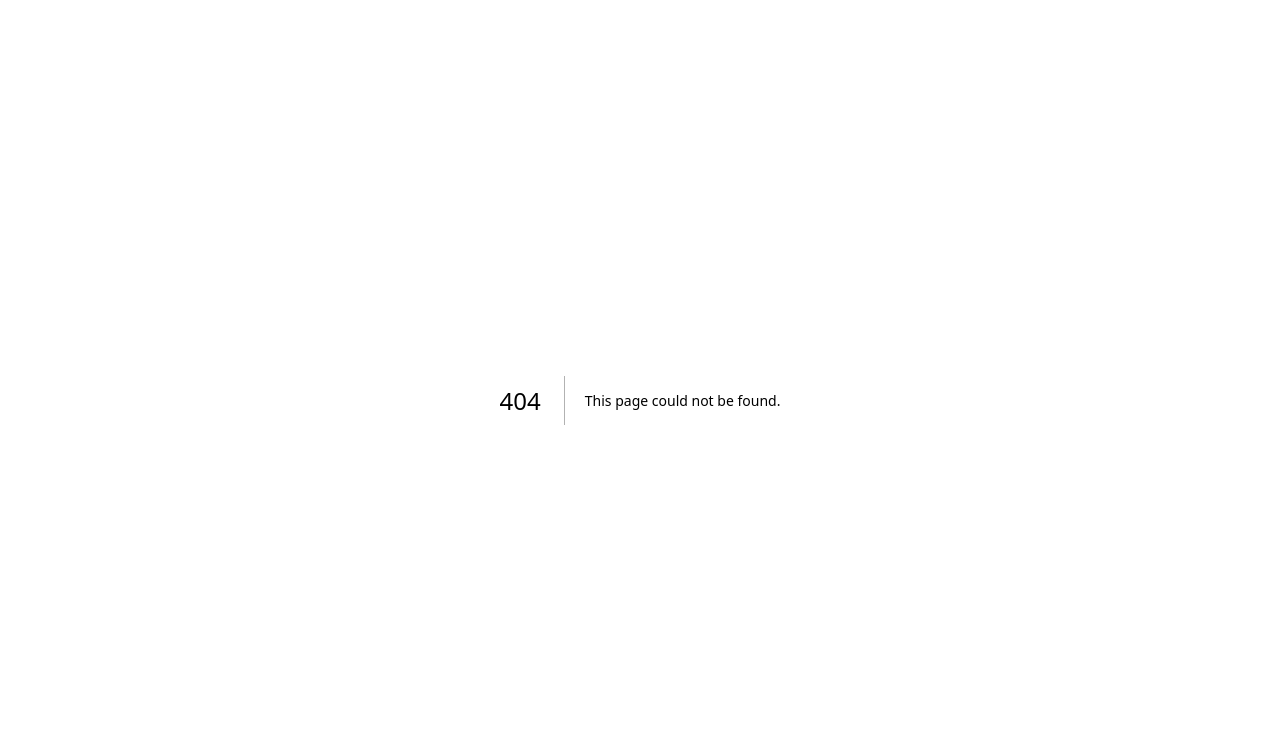
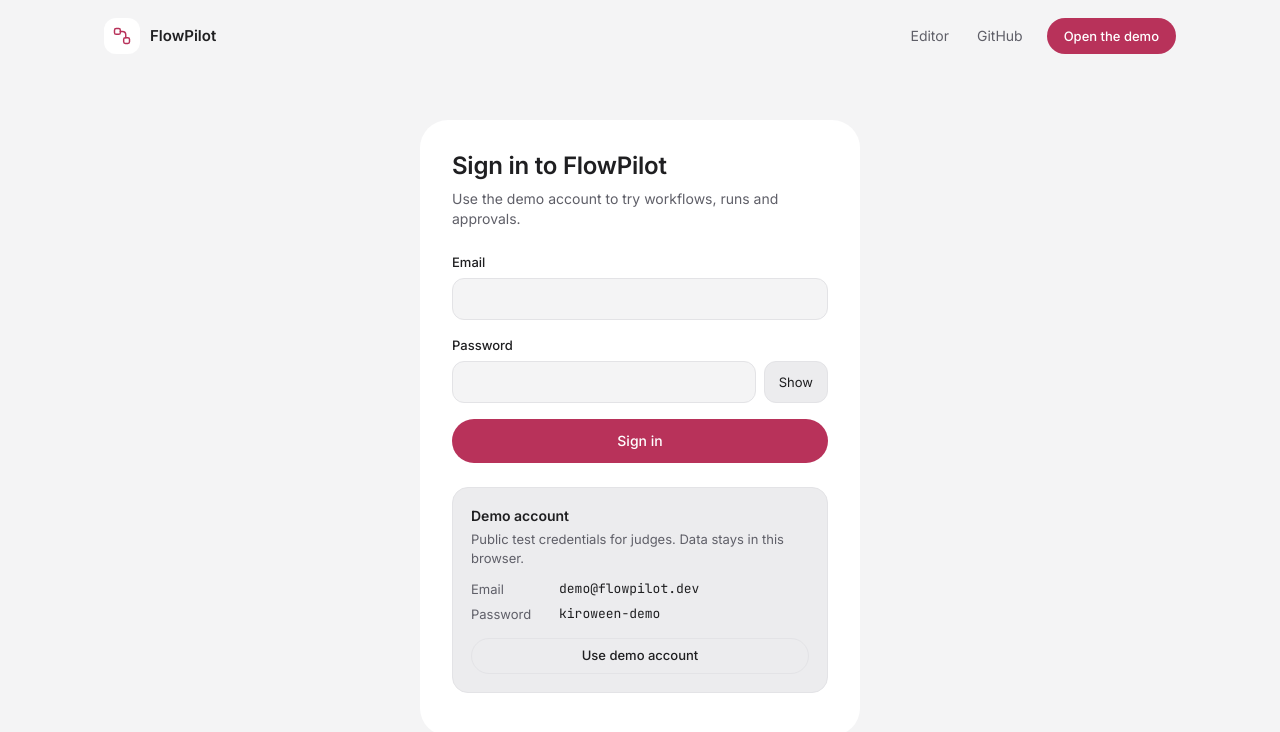
Before and after one commit to Hamzahzahh09/FlowPilot, a Next.js app in the folder apps/web/: page /login in a window 1280 px wide. Before the commit this address had no page. Shown: the top 732 px of the page. Built offline with nearby package versions, Linux system fonts and the light colour scheme.

Commit message:
feat(web): add /login with demo account box and fill button
Email and password fields with 12px inputs, inline error in a live region, show/hide password. Redirects to a safeNext target or /workflows.

```diff
--- /dev/null
+++ b/apps/web/app/login/login.module.css
@@ -0,0 +1,36 @@
+.main {
+  display: flex;
+  justify-content: center;
+  padding-block: 48px 64px;
+}
+
+.card {
+  width: 100%;
+  max-width: 440px;
+  padding: 32px;
+  background: var(--surface);
+  border-radius: var(--radius-container);
+}
+
+.title {
+  font-size: 24px;
+  font-weight: 600;
+  line-height: 1.2;
+  letter-spacing: -0.01em;
+}
+
+.lead {
+  margin-top: 8px;
+  color: var(--muted);
+  font-size: 14px;
+}
+
+@media (max-width: 640px) {
+  .main {
+    padding-block: 24px 48px;
+  }
+
+  .card {
+    padding: 24px 20px;
+  }
+}
--- /dev/null
+++ b/apps/web/app/login/page.tsx
@@ -0,0 +1,34 @@
+import type { Metadata } from 'next'
+import { LandingHeader } from '@/components/landing/LandingHeader'
+import landing from '@/components/landing/Landing.module.css'
+import { LoginForm } from '@/components/auth/LoginForm'
+import { safeNext } from '@/lib/auth/demo'
+import styles from './login.module.css'
+
+export const metadata: Metadata = {
+  title: 'Sign in · FlowPilot',
+}
+
+interface LoginPageProps {
+  searchParams: { next?: string | string[] }
+}
+
+export default function LoginPage({ searchParams }: LoginPageProps) {
+  const raw = Array.isArray(searchParams.next) ? searchParams.next[0] : searchParams.next
+  const next = safeNext(raw)
+
+  return (
+    <div className={landing.page}>
+      <header className={landing.container}>
+        <LandingHeader />
+      </header>
+      <main className={`${landing.container} ${styles.main}`}>
+        <div className={styles.card}>
+          <h1 className={styles.title}>Sign in to FlowPilot</h1>
+          <p className={styles.lead}>Use the demo account to try workflows, runs and approvals.</p>
+          <LoginForm next={next} />
+        </div>
+      </main>
+    </div>
+  )
+}
--- /dev/null
+++ b/apps/web/components/auth/LoginForm.module.css
@@ -0,0 +1,80 @@
+.form {
+  display: flex;
+  flex-direction: column;
+  gap: 16px;
+  margin-top: 24px;
+}
+
+.reveal {
+  flex: none;
+  height: 42px;
+  padding: 0 14px;
+  border: 1px solid var(--node-hover);
+  border-radius: var(--radius-input);
+  background: var(--node);
+  font-size: 13px;
+  cursor: pointer;
+}
+
+.reveal:hover {
+  background: var(--node-hover);
+}
+
+.error {
+  color: var(--bad);
+  font-size: 13px;
+}
+
+.error:empty {
+  display: none;
+}
+
+.submit {
+  width: 100%;
+}
+
+.demo {
+  margin-top: 24px;
+  padding: 18px;
+  border: 1px solid var(--node-hover);
+  border-radius: var(--radius-node);
+  background: var(--node);
+}
+
+.demoTitle {
+  font-size: 14px;
+  font-weight: 600;
+}
+
+.demoText {
+  margin-top: 4px;
+  color: var(--muted);
+  font-size: 13px;
+}
+
+.creds {
+  display: grid;
+  gap: 6px;
+  margin-top: 12px;
+}
+
+.creds > div {
+  display: grid;
+  grid-template-columns: 80px minmax(0, 1fr);
+  gap: 8px;
+  font-size: 13px;
+}
+
+.creds dt {
+  color: var(--muted);
+}
+
+.creds dd {
+  font-family: var(--font-mono);
+  overflow-wrap: anywhere;
+}
+
+.useDemo {
+  width: 100%;
+  margin-top: 14px;
+}
--- /dev/null
+++ b/apps/web/components/auth/LoginForm.tsx
@@ -0,0 +1,113 @@
+'use client'
+
+import { useRouter } from 'next/navigation'
+import { useRef, useState, type FormEvent } from 'react'
+import { Button } from '@/components/ui/Button'
+import { TextField } from '@/components/ui/TextField'
+import { DEMO_ACCOUNT, checkCredentials, startSession } from '@/lib/auth/demo'
+import styles from './LoginForm.module.css'
+
+interface LoginFormProps {
+  /** Already validated with safeNext on the server. */
+  next: string
+}
+
+export function LoginForm({ next }: LoginFormProps) {
+  const router = useRouter()
+  const [email, setEmail] = useState('')
+  const [password, setPassword] = useState('')
+  const [showPassword, setShowPassword] = useState(false)
+  const [error, setError] = useState<string | null>(null)
+  const [pending, setPending] = useState(false)
+  const submitRef = useRef<HTMLButtonElement>(null)
+
+  const onSubmit = (event: FormEvent<HTMLFormElement>) => {
+    event.preventDefault()
+    if (!email.trim() || !password) {
+      setError('Enter your email and password.')
+      return
+    }
+    if (!checkCredentials(email, password)) {
+      setError('That email and password do not match the demo account. Use the demo account below.')
+      return
+    }
+    setError(null)
+    setPending(true)
+    startSession()
+    router.replace(next)
+    router.refresh()
+  }
+
+  const fillDemo = () => {
+    setEmail(DEMO_ACCOUNT.email)
+    setPassword(DEMO_ACCOUNT.password)
+    setError(null)
+    // Next step for keyboard users is signing in.
+    submitRef.current?.focus()
+  }
+
+  return (
+    <>
+      <form className={styles.form} onSubmit={onSubmit} noValidate aria-describedby={error ? 'login-error' : undefined}>
+        <TextField
+          label="Email"
+          type="email"
+          name="email"
+          autoComplete="email"
+          inputMode="email"
+          value={email}
+          onChange={(e) => setEmail(e.target.value)}
+          required
+        />
+        <TextField
+          label="Password"
+          type={showPassword ? 'text' : 'password'}
+          name="password"
+          autoComplete="current-password"
+          value={password}
+          onChange={(e) => setPassword(e.target.value)}
+          required
+          trailing={
+            <button
+              type="button"
+              className={styles.reveal}
+              aria-pressed={showPassword}
+              onClick={() => setShowPassword((v) => !v)}
+            >
+              {showPassword ? 'Hide' : 'Show'}
+              <span className="sr-only"> password</span>
+            </button>
+          }
+        />
+
+        <div role="alert" id="login-error" className={styles.error}>
+          {error}
+        </div>
+
+        <Button ref={submitRef} type="submit" variant="primary" size="lg" disabled={pending} className={styles.submit}>
+          {pending ? 'Signing in…' : 'Sign in'}
+        </Button>
+      </form>
+
+      <section className={styles.demo} aria-labelledby="demo-account-title">
+        <h2 id="demo-account-title" className={styles.demoTitle}>
+          Demo account
+        </h2>
+        <p className={styles.demoText}>Public test credentials for judges. Data stays in this browser.</p>
+        <dl className={styles.creds}>
+          <div>
+            <dt>Email</dt>
+            <dd>{DEMO_ACCOUNT.email}</dd>
+          </div>
+          <div>
+            <dt>Password</dt>
+            <dd>{DEMO_ACCOUNT.password}</dd>
+          </div>
+        </dl>
+        <Button onClick={fillDemo} className={styles.useDemo}>
+          Use demo account
+        </Button>
+      </section>
+    </>
+  )
+}
--- a/apps/web/components/ui/Button.tsx
+++ b/apps/web/components/ui/Button.tsx
@@ -1,4 +1,4 @@
-import type { ButtonHTMLAttributes, ReactNode } from 'react'
+import { forwardRef, type ButtonHTMLAttributes, type ReactNode } from 'react'
 import styles from './Button.module.css'
 
 export type ButtonVariant = 'primary' | 'secondary'
@@ -21,19 +21,14 @@ export function buttonClass(
     .join(' ')
 }
 
-export function Button({
-  variant = 'secondary',
-  size = 'md',
-  icon,
-  className,
-  children,
-  type = 'button',
-  ...rest
-}: ButtonProps) {
+export const Button = forwardRef<HTMLButtonElement, ButtonProps>(function Button(
+  { variant = 'secondary', size = 'md', icon, className, children, type = 'button', ...rest },
+  ref,
+) {
   return (
-    <button type={type} className={buttonClass(variant, size, className)} {...rest}>
+    <button ref={ref} type={type} className={buttonClass(variant, size, className)} {...rest}>
       {icon}
       <span>{children}</span>
     </button>
   )
-}
+})
--- /dev/null
+++ b/apps/web/components/ui/TextField.module.css
@@ -0,0 +1,65 @@
+.field {
+  display: flex;
+  flex-direction: column;
+  gap: 6px;
+  min-width: 0;
+}
+
+.label {
+  font-size: 13px;
+  font-weight: 500;
+}
+
+.control {
+  display: flex;
+  gap: 8px;
+  align-items: center;
+}
+
+.input {
+  flex: 1;
+  min-width: 0;
+  height: 42px;
+  padding: 0 14px;
+  border: 1px solid var(--node-hover);
+  border-radius: var(--radius-input);
+  background: var(--bg);
+  color: var(--text);
+  font: inherit;
+  font-size: 14px;
+  transition: border-color 120ms ease;
+}
+
+.input::placeholder {
+  color: var(--muted);
+}
+
+.input:hover {
+  border-color: var(--edge);
+}
+
+.input:focus-visible {
+  border-color: var(--accent);
+  outline: 2px solid var(--accent);
+  outline-offset: 1px;
+}
+
+.input[aria-invalid='true'] {
+  border-color: var(--bad);
+}
+
+.input[readonly] {
+  color: var(--muted);
+  font-family: var(--font-mono);
+  font-size: 13px;
+}
+
+.hint {
+  color: var(--muted);
+  font-size: 12.5px;
+}
+
+.error {
+  color: var(--bad);
+  font-size: 12.5px;
+}
--- /dev/null
+++ b/apps/web/components/ui/TextField.tsx
@@ -0,0 +1,52 @@
+import { forwardRef, useId, type InputHTMLAttributes, type ReactNode } from 'react'
+import styles from './TextField.module.css'
+
+export interface TextFieldProps extends Omit<InputHTMLAttributes<HTMLInputElement>, 'id'> {
+  label: string
+  hint?: ReactNode
+  error?: string | null
+  /** Optional element after the input, e.g. a Show button. */
+  trailing?: ReactNode
+  id?: string
+}
+
+// Label above the input, hint and error tied to it with aria-describedby.
+export const TextField = forwardRef<HTMLInputElement, TextFieldProps>(function TextField(
+  { label, hint, error, trailing, id, className, ...rest },
+  ref,
+) {
+  const autoId = useId()
+  const inputId = id ?? autoId
+  const hintId = hint ? `${inputId}-hint` : undefined
+  const errorId = error ? `${inputId}-error` : undefined
+  const describedBy = [hintId, errorId].filter(Boolean).join(' ') || undefined
+
+  return (
+    <div className={[styles.field, className].filter(Boolean).join(' ')}>
+      <label htmlFor={inputId} className={styles.label}>
+        {label}
+      </label>
+      <div className={styles.control}>
+        <input
+          ref={ref}
+          id={inputId}
+          className={styles.input}
+          aria-invalid={error ? true : undefined}
+          aria-describedby={describedBy}
+          {...rest}
+        />
+        {trailing}
+      </div>
+      {hint && (
+        <p id={hintId} className={styles.hint}>
+          {hint}
+        </p>
+      )}
+      {error && (
+        <p id={errorId} className={styles.error}>
+          {error}
+        </p>
+      )}
+    </div>
+  )
+})
```
Also changed, not shown: 1 other file (tests, documents, lock files or other folders).
